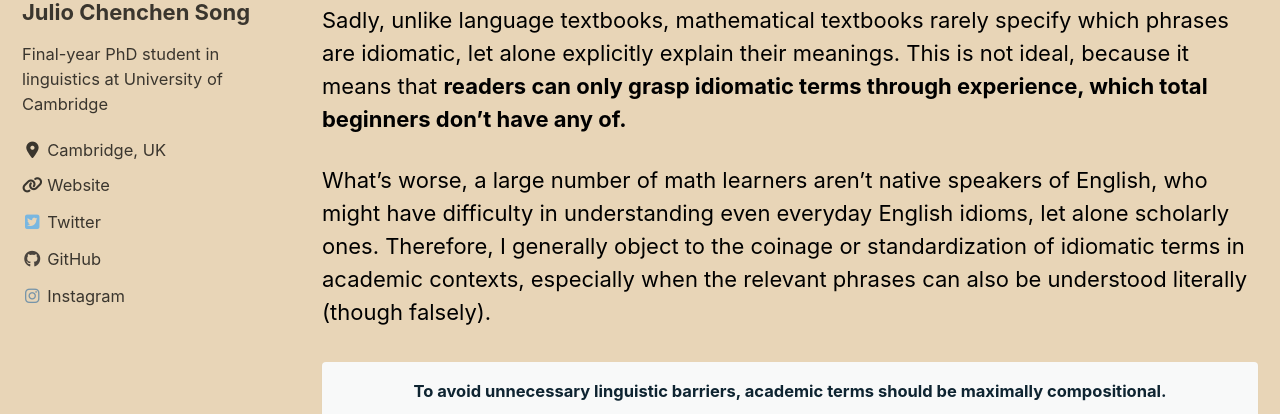
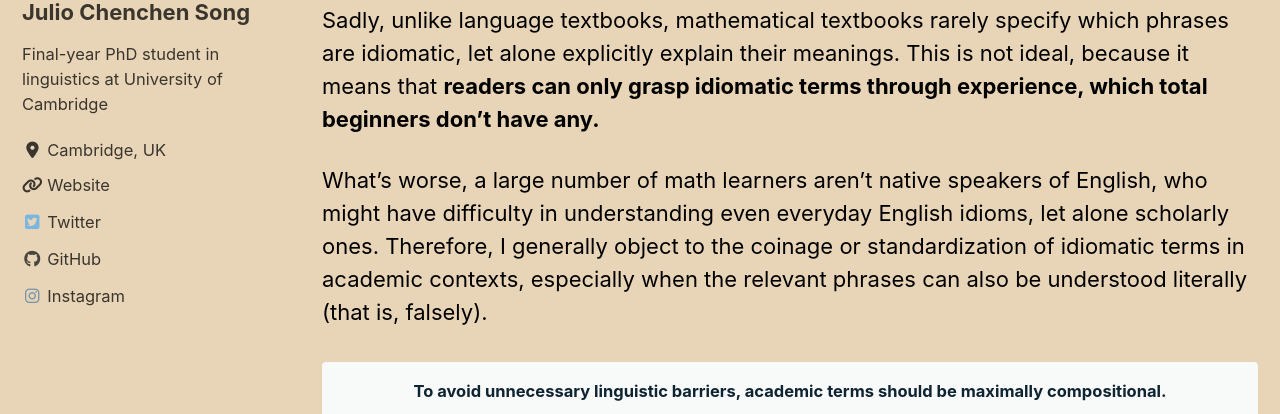
Before and after one commit to juliosong/blog, a Jekyll site: the page built from _posts/2019-08-31-category-theory-notes-7.md, in a window 1280 px wide and 900 px high, scrolled down 2357 px. Shown: the part 187-601 px from the top of the window. Built offline with Jekyll 4.4.1, drawn with Linux system fonts in a browser that asks for light colours; cached includes are drawn as plain includes; nearby versions of some CDN libraries; some web fonts are replaced; formulas are drawn with MathJax 3; comment, search, counter and statistics services are not loaded; some of the changed text lies outside the part shown.

Commit message:
corrected typos

```diff
--- a/_posts/2019-08-31-category-theory-notes-7.md
+++ b/_posts/2019-08-31-category-theory-notes-7.md
@@ -21,9 +21,9 @@ Idioms and slangs are an important part of human language. They are short, expre
 
 {% include figure image_path="/assets/images/metaphor.jpg" alt="The cover of the book Metaphors We Live By" caption="The cover of Lakoff &amp; Johnson's monograph [_Metaphors We Live By_](https://books.google.co.uk/books?id=m8Sp5m9vZcwC&source=gbs_book_other_versions) (source: [Wikipedia](https://commons.wikimedia.org/wiki/File:Metaphors_We_Live_By_book_cover.jpg))" %}
 
-Due to their unpredictable meanings, idioms require extra efforts in language acquisition. Sadly, unlike language textbooks, mathematical textbooks rarely specify which phrases are idiomatic, let alone explicitly explain their meanings. This is not ideal, because it means that **readers can only grasp idiomatic terms through experience, which total beginners don't have any of.**
+Due to their unpredictable meanings, idioms require extra efforts in language acquisition. Sadly, unlike language textbooks, mathematical textbooks rarely specify which phrases are idiomatic, let alone explicitly explain their meanings. This is not ideal, because it means that **readers can only grasp idiomatic terms through experience, which total beginners don't have any.**
 
-What's worse, a large number of math learners aren't native speakers of English, who might have difficulty in understanding even everyday English idioms, let alone scholarly ones. Therefore, I generally object to the coinage or standardization of idiomatic terms in academic contexts, especially when the relevant phrases can also be understood literally (though falsely).
+What's worse, a large number of math learners aren't native speakers of English, who might have difficulty in understanding even everyday English idioms, let alone scholarly ones. Therefore, I generally object to the coinage or standardization of idiomatic terms in academic contexts, especially when the relevant phrases can also be understood literally (that is, falsely).
 
 **To avoid unnecessary linguistic barriers, academic terms should be maximally compositional.**
 {: .text-center .notice}
```
Also changed, not shown: other parts of _posts/2019-08-31-category-theory-notes-7.md (+1 -1 lines), _posts/2019-08-29-category-theory-notes-6.md (+1 -1 lines), _posts/2019-09-01-category-theory-notes-8.md (+3 -3 lines).
